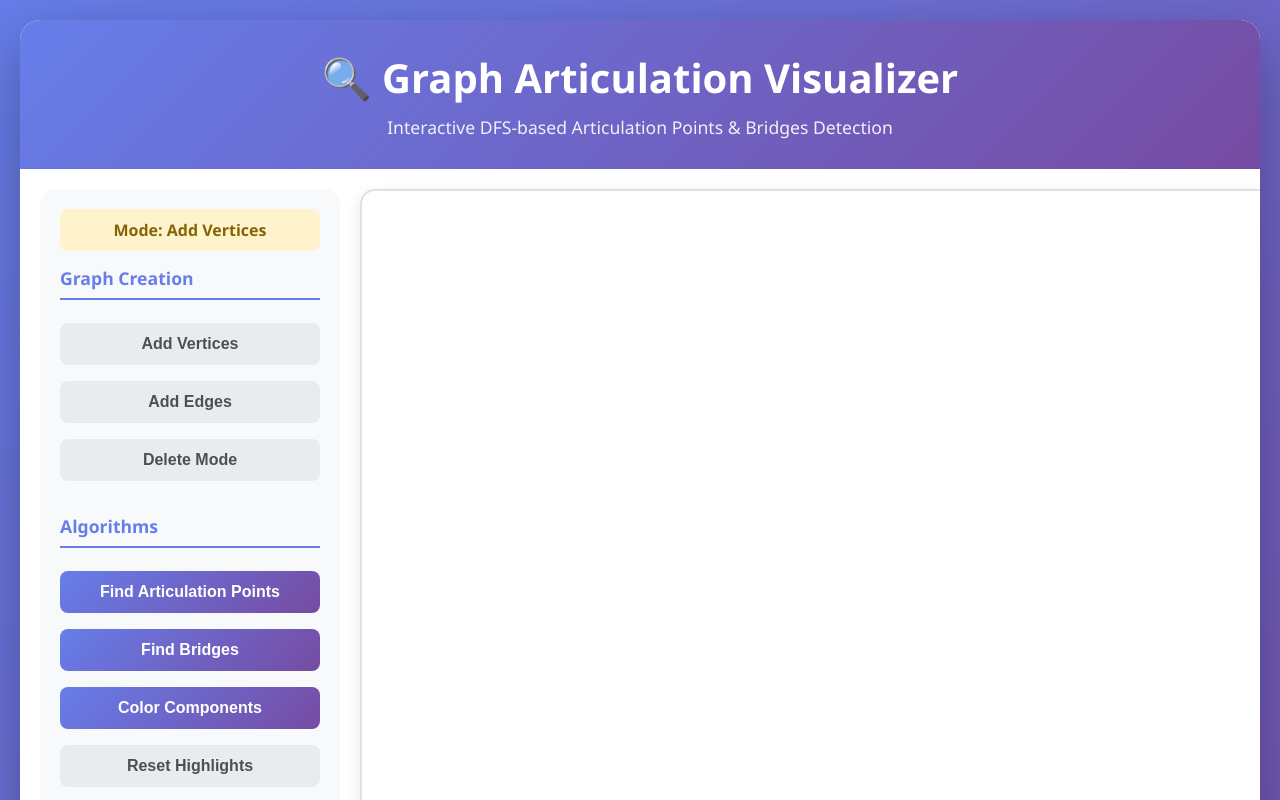
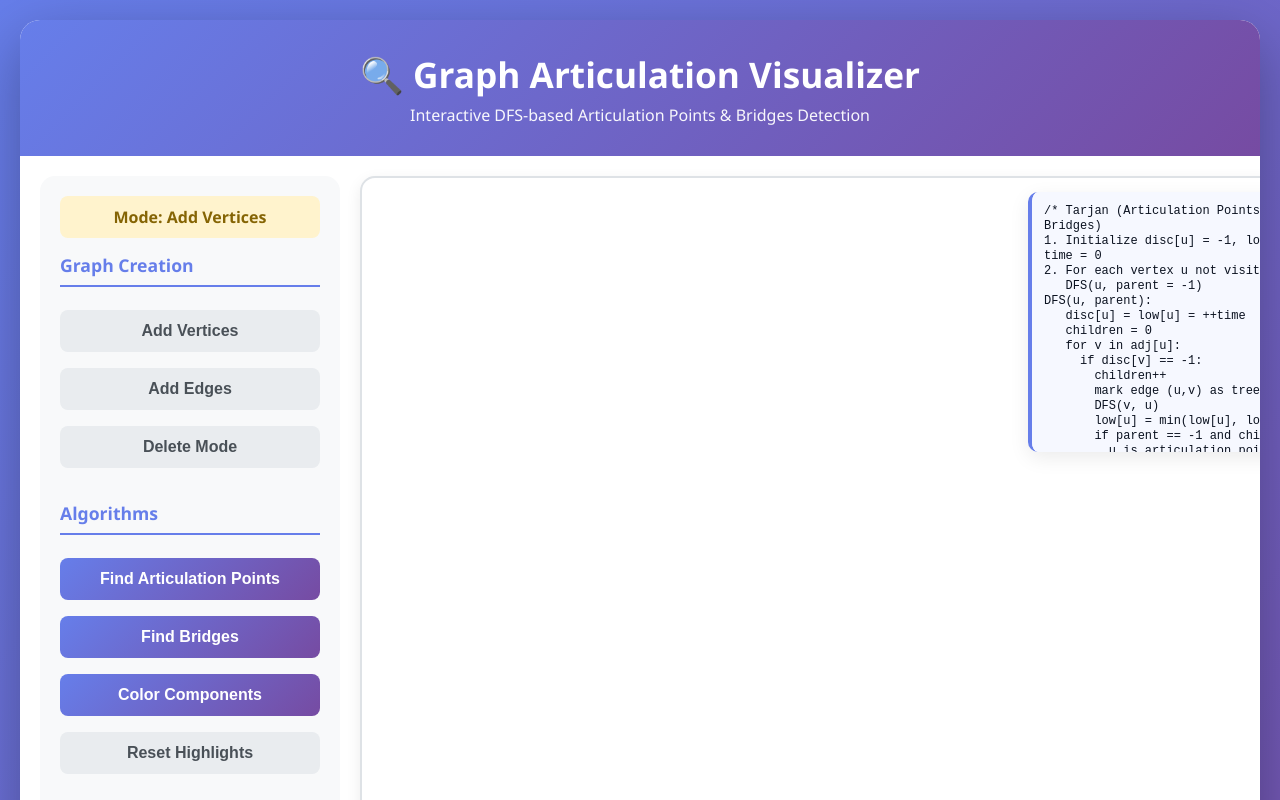
Before and after one commit to prajaswi87-collab/Biconnected-Graph-Visualizer, a plain HTML site: page index.html in a window 1280 px wide. Shown: the top 800 px of the page. Drawn offline with Linux system fonts and the light colour scheme.

Commit message:
Update styles.css

```diff
--- a/styles.css
+++ b/styles.css
@@ -28,13 +28,13 @@ header {
 }
 
 h1 {
-    font-size: 2.5em;
-    margin-bottom: 10px;
+    font-size: 2.2em;
+    margin-bottom: 6px;
 }
 
 .subtitle {
-    opacity: 0.9;
-    font-size: 1.1em;
+    opacity: 0.95;
+    font-size: 1.0em;
 }
 
 .content {
@@ -71,7 +71,7 @@ button {
     border-radius: 8px;
     font-size: 1em;
     cursor: pointer;
-    transition: all 0.3s ease;
+    transition: all 0.18s ease;
     font-weight: 600;
 }
 
@@ -82,7 +82,7 @@ button {
 
 .primary-btn:hover {
     transform: translateY(-2px);
-    box-shadow: 0 5px 15px rgba(102, 126, 234, 0.4);
+    box-shadow: 0 5px 15px rgba(102, 126, 234, 0.35);
 }
 
 .secondary-btn {
@@ -103,19 +103,49 @@ button {
     background: #c82333;
 }
 
+.main-area {
+    position: relative;
+}
+
 #canvas {
     border: 2px solid #dee2e6;
     border-radius: 15px;
     background: white;
     cursor: crosshair;
-    box-shadow: 0 5px 15px rgba(0,0,0,0.1);
+    box-shadow: 0 5px 15px rgba(0,0,0,0.08);
+    display: block;
 }
 
+/* Pseudocode panel */
+.pseudocode {
+    position: absolute;
+    top: 16px;
+    right: 16px;
+    width: 320px;
+    max-height: 260px;
+    overflow: auto;
+    background: rgba(246, 248, 255, 0.98);
+    border-left: 4px solid #667eea;
+    padding: 12px;
+    border-radius: 10px;
+    box-shadow: 0 6px 20px rgba(0,0,0,0.08);
+    font-family: "Courier New", monospace;
+    font-size: 12px;
+    color: #0b1220;
+}
+
+.pseudocode pre {
+    white-space: pre-wrap;
+    line-height: 1.25em;
+}
+
+/* Info panel */
 .info-panel {
     background: #e7f3ff;
     padding: 15px;
     border-radius: 10px;
     border-left: 4px solid #667eea;
+    margin-top: 14px;
 }
 
 .info-panel h4 {
@@ -162,4 +192,9 @@ button {
     .content {
         grid-template-columns: 1fr;
     }
+    .pseudocode {
+        position: static;
+        width: 100%;
+        margin-top: 12px;
+    }
 }
```
